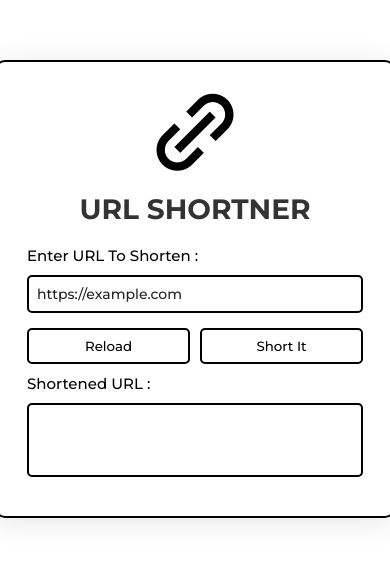
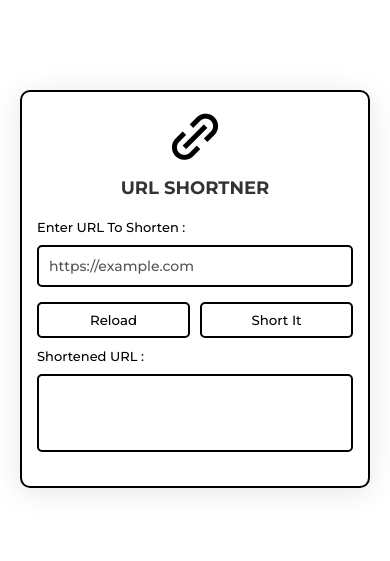
Before and after one commit to lykanranger/url-shortner, a plain HTML site: page index.html in a window 390 px wide. Shown: the part 133-694 px from the top of the page. Drawn offline with nearby package versions, Linux system fonts and the light colour scheme.

Commit message:
Update style.css

```diff
--- a/style.css
+++ b/style.css
@@ -14,42 +14,45 @@ body {
     justify-content: center;
     min-height: 100vh;
     background-color: rgb(255, 255, 255);
+    padding: 20px;
 }
 
-.container{
+.container {
     background: rgba(255, 255, 255, 0.24);
     border-radius: 10px;
     padding: 20px 30px;
     border: 2px solid #000;
     text-align: center;
-    min-width: 400px;
+    min-width: 320px;
+    max-width: 450px;
+    width: 100%;
     backdrop-filter: blur(2px);
     -webkit-backdrop-filter: blur(2px);
     box-shadow: 0 4px 30px rgba(0, 0, 0, 0.1);
 }
 
-.container i{
-    font-size: 100px;
+.container i {
+    font-size: 80px;
     margin-bottom: 10px;
 }
 
-h1{
-    font-size: 28px;
+h1 {
+    font-size: 24px;
     margin-bottom: 20px;
     color: #333;
 }
 
-label{
+label {
     text-align: left;
-    font-size: 15px;
+    font-size: 14px;
     font-weight: 500;
     margin: 10px 0;
     display: block;
 }
 
-input, textarea{
+input, textarea {
     width: 100%;
-    padding: 8px;
+    padding: 10px;
     margin-bottom: 15px;
     border: 2px solid #000;
     border-radius: 5px;
@@ -59,32 +62,70 @@ input, textarea{
     font-weight: 500;
 }
 
-input::placeholder{
-    color: #222;
+input::placeholder {
+    color: #555;
 }
 
-.buttons{
+.buttons {
     display: flex;
+    flex-wrap: wrap;
     gap: 10px;
 }
 
-button{
-    width: 100%;
+button {
+    flex: 1;
+    min-width: 120px;
     color: #000;
     border: 2px solid #000;
     border-radius: 5px;
-    padding: 8px;
+    padding: 10px;
     font-weight: 500;
     background-color: transparent;
     cursor: pointer;
     transition: all 0.3s ease;
 }
 
-button:hover{
+button:hover {
     background-color: #000;
     color: #fff;
 }
 
-textarea{
+textarea {
     resize: none;
 }
+
+/* 📱 Responsive Breakpoints */
+@media (max-width: 768px) {
+    .container {
+        padding: 15px 20px;
+    }
+    .container i {
+        font-size: 70px;
+    }
+    h1 {
+        font-size: 20px;
+    }
+    label {
+        font-size: 13px;
+    }
+    button {
+        min-width: 100px;
+        padding: 8px;
+    }
+}
+
+@media (max-width: 480px) {
+    .container {
+        min-width: 100%;
+        padding: 15px;
+    }
+    .container i {
+        font-size: 60px;
+    }
+    h1 {
+        font-size: 18px;
+    }
+    button {
+        width: 100%;
+    }
+}
```
